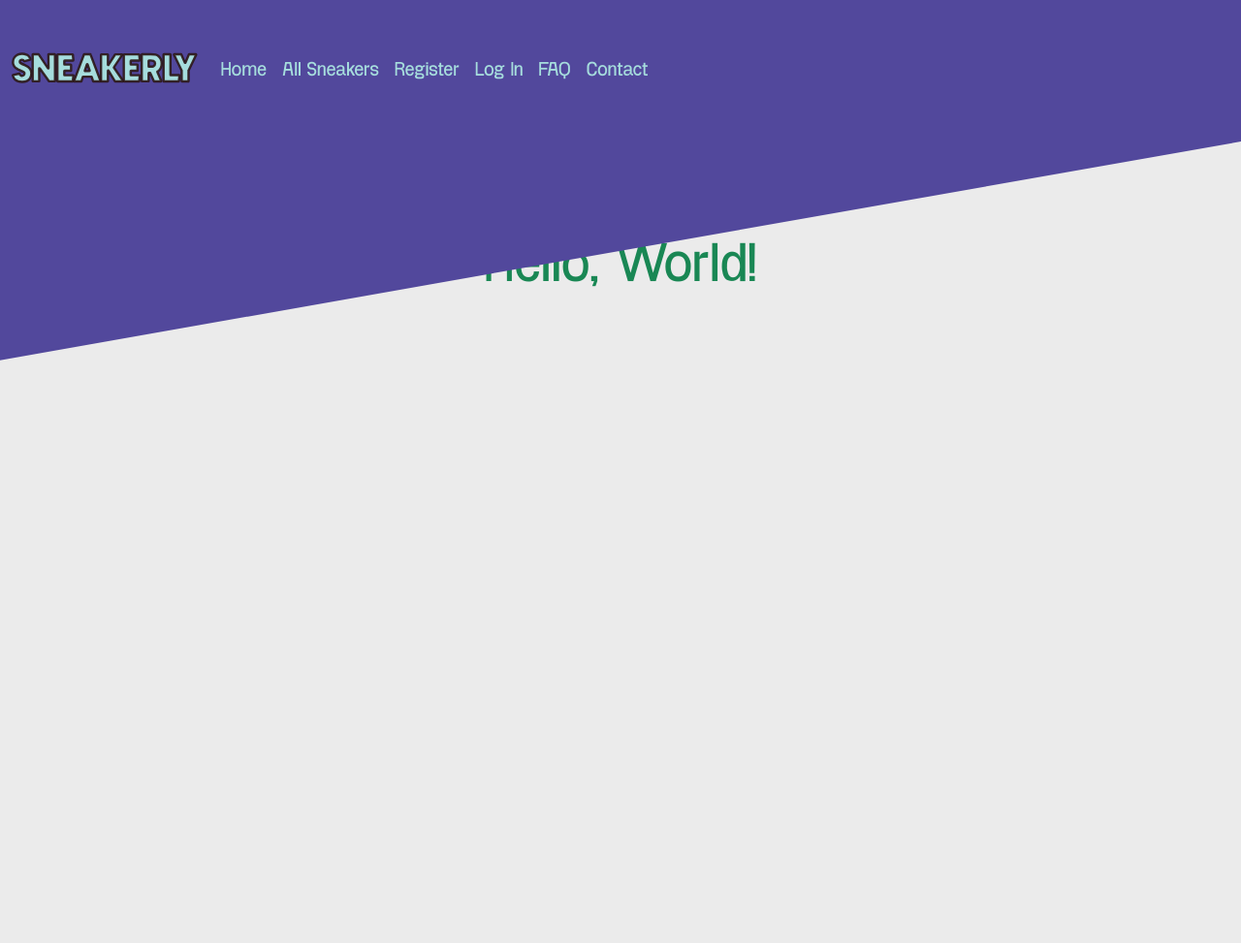
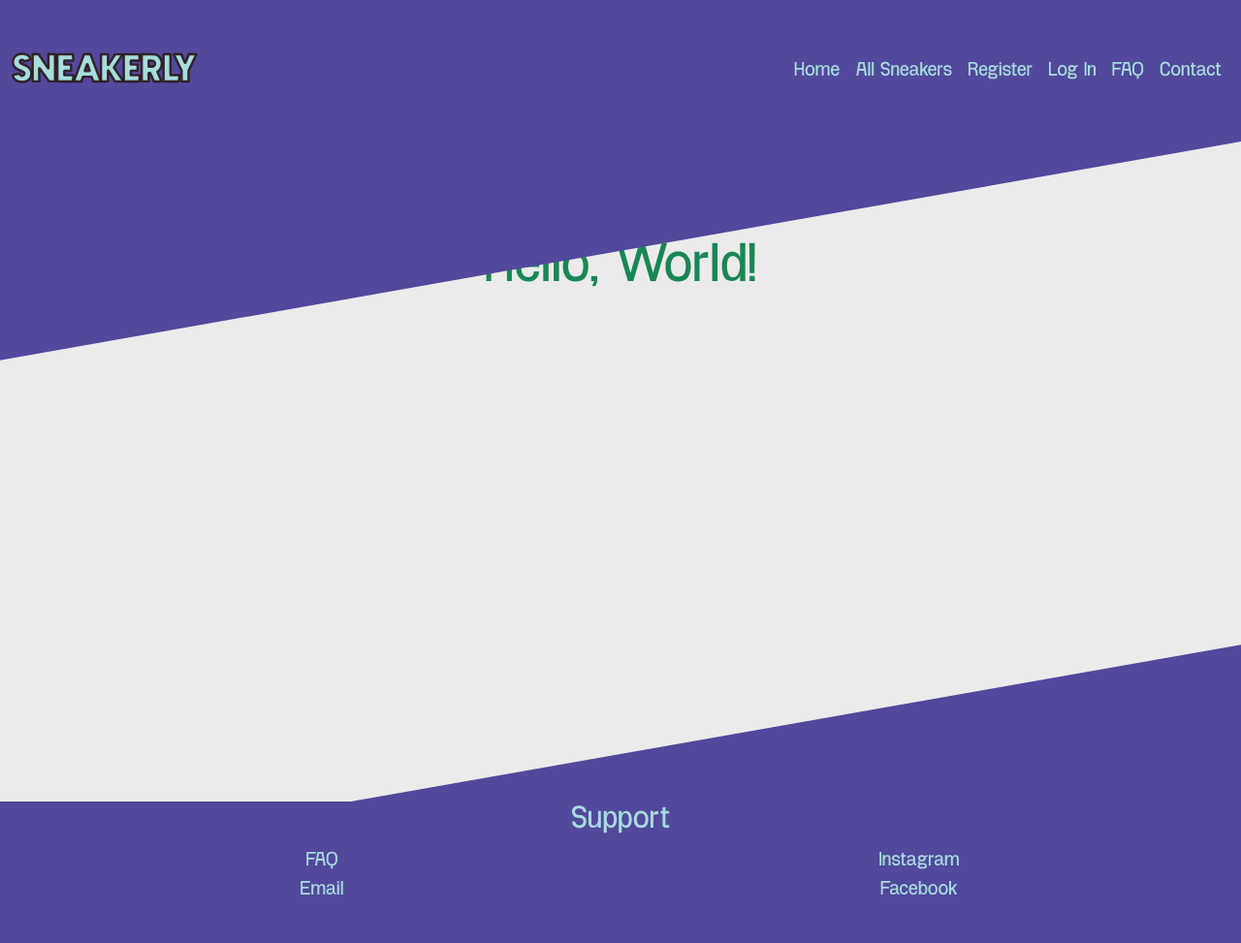
Before and after one commit to adowlin/project-4-sneakerly, a Django app: page / in a window 1280 px wide. Shown: the whole page at 97% size. Run offline with Django 3.2, Linux system fonts and the light colour scheme; some web fonts are replaced.

Commit message:
Add & style footer

```diff
--- a/static/css/base.css
+++ b/static/css/base.css
@@ -19,6 +19,10 @@ html {
 body {
     background-color: rgb(235, 235, 235);
     font-family: ProjektBlackbird, sans-serif;
+}
+
+.row {
+    margin: 0;
 }
 
 /* ---------------------------------------- Navbar */
@@ -67,7 +71,33 @@ body {
     border: 1px solid rgba(255, 255, 255, 0.125);
 }
 
+/* ---------------------------------------- Head */
+
 .message-container,
 .page-header {
     margin-top: 25vh;
 }
+
+/* ---------------------------------------- Footer */
+
+.foot-shape {
+    width: 100%;
+    height: 20vh;
+    margin-top: 55vh;
+    transform: skewY(-10deg);
+    background-color: rgb(82, 72, 156);
+    z-index: -999;
+}
+
+footer {
+    height: 15vh;
+    background-color: rgb(82, 72, 156);
+    color: rgb(166, 221, 221);
+    z-index: 999999;
+    font-size: 1.25rem;
+}
+
+.footer > .col-12 > .row > .col-6 {
+    text-decoration: none;
+    color: rgb(166, 221, 221);
+}
--- a/templates/base.html
+++ b/templates/base.html
@@ -41,7 +41,7 @@
                         <span class="navbar-toggler-icon"></span>
                     </button>
                     <div class="collapse navbar-collapse" id="navbarSupportedContent">
-                        <ul class="navbar-nav me-auto mb-2 mb-lg-0">
+                        <ul class="navbar-nav ms-auto mb-2 mb-lg-0">
                             <li class="nav-item">
                                 <a class="nav-link active" aria-current="page" href="#">Home</a>
                             </li>
@@ -64,6 +64,7 @@
                     </div>
                 </div>
             </nav>
+            <div class="nav-shape fixed-top"></div>
             <div class="nav-shape"></div>
         </header>
 
@@ -77,6 +78,23 @@
         {% block content %}
         {% endblock %}
 
+        <div class="foot-shape fixed-bottom"></div>
+        <footer class="container-fluid fixed-bottom">
+            <div class="footer row">
+                <h2 class="col-12 text-center">Support</h2>
+                <div class="col-12 text-center">
+                    <div class="row">
+                        <a class="col-6" href="">FAQ</a>
+                        <a class="col-6" href="">Instagram</a>
+                    </div>
+                    <div class="row">
+                        <a class="col-6" href="">Email</a>
+                        <a class="col-6" href="">Facebook</a>
+                    </div>
+                </div>
+            </div>
+        </footer>
+
         {% block postloadjs %}
         {% endblock %}
 
```
